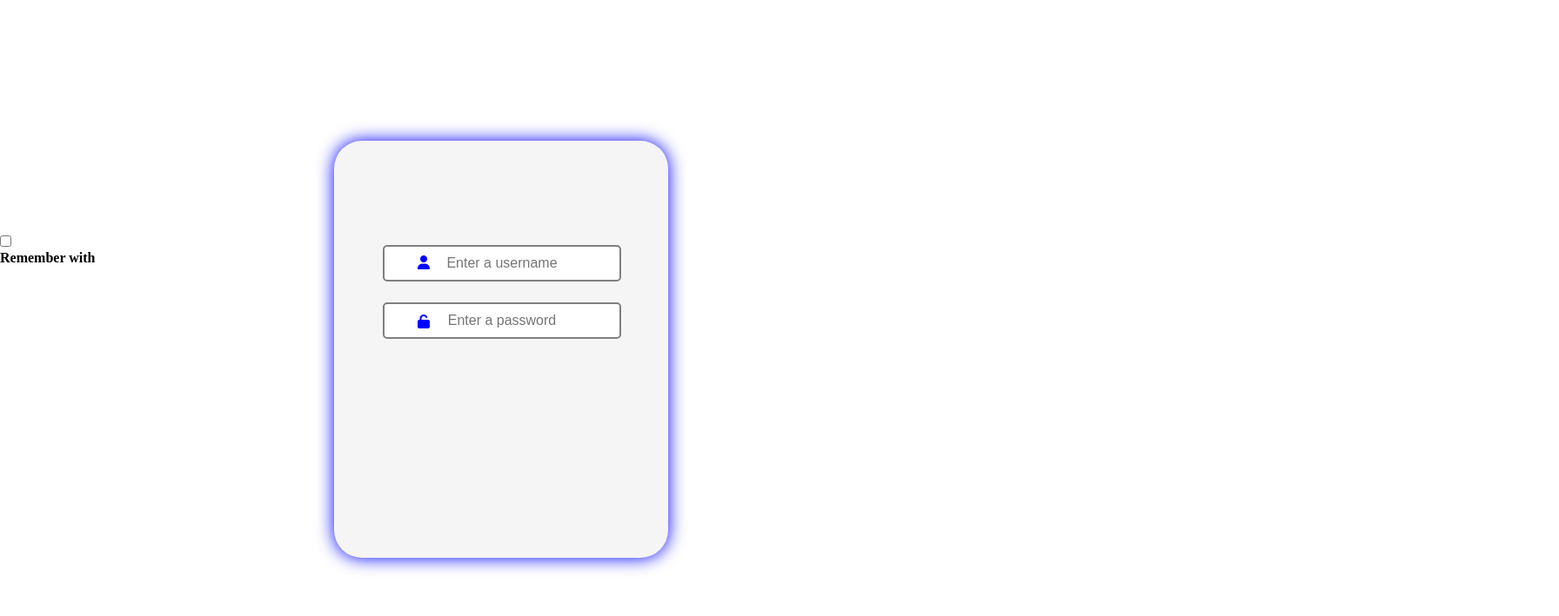
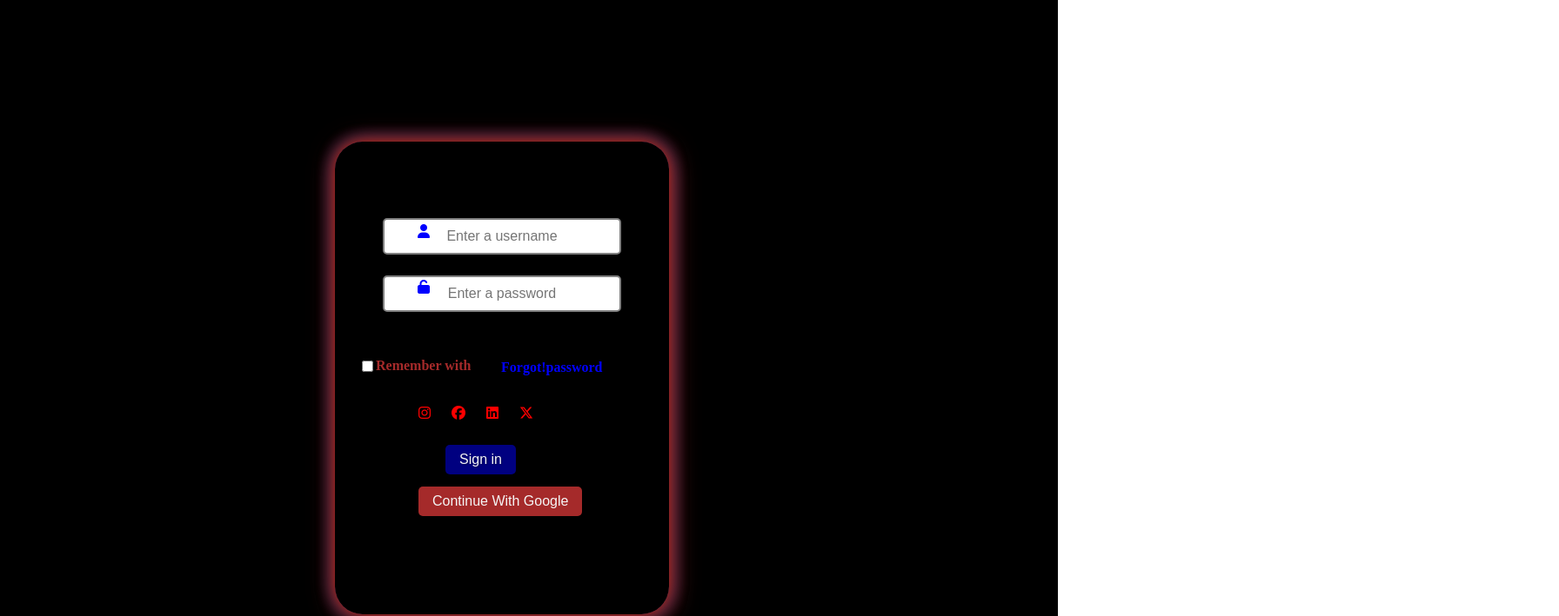
Before and after one commit to Afrozalam123/project-salon, a React (Create React App) app: page /login in a window 1280 px wide. Shown: the part 480-1189 px from the top of the page at 87% size, 1792 px wide, since content can reach past the window. Built offline with nearby package versions, Linux system fonts and the light colour scheme.

Commit message:
updated new code and code Existing and Add new feature

```diff
--- a/package.json
+++ b/package.json
@@ -2,7 +2,7 @@
   "name": "salon-management",
   "version": "0.1.0",
   "private": true,
-   "homepage": ".",
+  "homepage": ".",
   "dependencies": {
     "@testing-library/dom": "^10.4.0",
     "@testing-library/jest-dom": "^6.6.3",
@@ -10,6 +10,7 @@
     "@testing-library/user-event": "^13.5.0",
     "react": "^19.1.0",
     "react-dom": "^19.1.0",
+    "react-hook-form": "^7.60.0",
     "react-router-dom": "^7.6.3",
     "react-scripts": "5.0.1",
     "web-vitals": "^2.1.4"
--- a/src/Global.css/Login.css
+++ b/src/Global.css/Login.css
@@ -4,11 +4,17 @@ body {
     }
 
 .login-page{
-  /* background-color:black; */
+  background-color:black;
    height: 170rem;
    width: 76rem;
 
 }
+@media (max-width:600px){
+ .login-page{
+    background-color: darkgrey;
+ }
+
+ }
 input[type='text1']{
   padding: 10px;
   margin: 1.5rem;
@@ -23,24 +29,17 @@ input[type='text1']{
   position: relative;
   display: flex;
   left: 26rem;
-  top: 9rem;
+  top: 3rem;
   align-items: center;
   gap: 2rem;
 }
-@media (max-width:600px){
- .login-page{
-    background-color: darkgrey;
- }
-
- }
-
 input[type='text1']:focus{
-  border-color: darkcyan;
-    box-shadow: 5 5 25px rgba(0, 139, 139, 0.5);
+   border-color: darkcyan;
+    box-shadow: 5 5 25px rgba(0, 139, 139, 0.5)
 }
 .login-section{
-  background-color: whitesmoke;
-  height: 30rem;
+
+  height: 34rem;
   width: 24rem;
   position: relative;
   display: flex;
@@ -48,19 +47,124 @@ input[type='text1']:focus{
   cursor: pointer;
   top: 33rem;
   border-radius: 2rem;
-   box-shadow: 0px 0px 20px blue;
+  margin: 1px;
+  gap: 2rem;
+  /* background-color: #003366; */
+  box-shadow: 0px 0px 20px red,
+               0px 0px 20px green,
+               0px 0px 20px blue,
+               2px 3px 30px brown
+
 }
+
 .password-icon1{
   position: relative;
   display: flex;
   left: 30rem;
-  top: 56px;
+  top: -6rem;
   color: blue;
 }
 .user-icon2{
    position: relative;
   display: flex;
   left: 30rem;
-  top: -28px;
+  top: -11rem;
   color: blue;
 }
+.checkbox1{
+  position: relative;
+  display: flex;
+  left: 27rem;
+  top: 4rem;
+  color: brown;
+}
+.chekbox2{
+  position: relative;
+  display: flex;
+  left: 26rem;
+  cursor: pointer;
+  top: 5rem;
+  color: aquamarine;
+}
+.icon-section{
+  position: relative;
+  display: flex;
+  left: 30rem;
+  top: 1rem;
+  color:red;
+  margin: 1px;
+ cursor: pointer;
+  width: 22rem;
+
+}
+.icons{
+  position: relative;
+  display: flex;
+  justify-content: space-around;
+  gap: 1.5rem;
+ align-items: center;
+}
+#btn4{
+  position: relative;
+  display: inline-block;
+  background-color: navy;
+  color: whitesmoke;
+  padding: 0.5rem 1rem;
+  text-align: center;
+  left: 32rem;
+  font-size: 1rem;
+  height: auto;
+  border: none;
+  border-radius: 5px;
+  cursor: pointer;
+  width: auto;
+  top: 8rem;
+   box-shadow: 0 8px 16px rgba(0, 0, 0, 0.25);
+   text-shadow: 1px 1px 2px rgba(0, 0, 0, 0.4);
+  transition: all 0.3s ease-in-out;
+}
+#btn4:hover{
+   background-color: #003366;
+  box-shadow: 0 12px 20px rgba(0, 0, 0, 0.35);
+  transform: translateY(-2px);
+}
+#btn5{
+  position: relative;
+ display: inline-block;
+  background-color: brown;
+  color: whitesmoke;
+  padding: 0.5rem 1rem;
+  text-align: center;
+  left: 25rem;
+  font-size: 1rem;
+  height: auto;
+  border: none;
+  border-radius: 5px;
+  cursor: pointer;
+  width: auto;
+  top: 11rem;
+}
+
+.text7{
+  position: relative;
+  display: flex;
+  left: 36rem;
+  top: 3rem;
+  color:blue;
+}
+.errors-password{
+  position: relative;
+  display: flex;
+  color: red;
+  left: 27rem;
+  top: 2rem;
+  font-size: 1rem;
+}
+.user-error{
+  position: relative;
+  display: flex;
+  color: red;
+  left: 27rem;
+  top: 2rem;
+  font-size: 1rem;
+}
--- a/src/pages/Login.js
+++ b/src/pages/Login.js
@@ -1,17 +1,55 @@
 import React from 'react'
+import { useForm, SubmitHandler } from "react-hook-form"
+
 import "../Global.css/Login.css";
 function Login() {
+   const{
+    register,
+    handleSubmit,
+    watch,
+    formState: { errors }
+
+   } = useForm();
+
+   function onSubmit(data){
+    console.log("Sign up:", data)
+    alert('form was Sign in successfuly')
+   }
   return (
+
+
     <div className='login-page'>
       <h1>Welocme to login page</h1>
       <section className='login-section'/>
-      <form>
-           <input type='text1' placeholder='Enter a username'/>
-      <input type='text1' placeholder='Enter a password'/>
-      <input type='checkbox'/>
+
+      <form onSubmit={handleSubmit(onSubmit)}>
+           <input type='text1' placeholder='Enter a username'
+             {...register("username", { required: true,maxLength:9,minLength:8, })}
+
+            />
+              {errors.username  && <p className='user-error'>username must be 8 to 9 characters required</p>}
+
+
+
+      <input type='text1'   placeholder='Enter a password'
+
+      {...register("password", { required: true,
+        maxLength:10,
+        minLength:9
+
+      })}
+      />
+      {errors.password &&<p className='errors-password'>password must be 9and 10 must be required </p> }
+
+      <input type='checkbox' className='chekbox2'/>
       <div>
-        <h4>Remember with</h4>
+        <h4 className='checkbox1'>Remember with</h4>
+        <h4 className='text7'>Forgot!password</h4>
       </div>
+
+      <div className='buton'/>
+         <button id='btn4' type="submit">Sign in</button>
+         <button id='btn5'>Continue With Google</button>
       </form>
      <div className='password-icon1'>
       <i class="fa-solid fa-unlock"></i>
@@ -19,11 +57,19 @@ function Login() {
        <div  className='user-icon2'>
        <i class="fa-solid fa-user"></i>
       </div>
-
+      <section className='icon-section'>
+        <div className='icons'>
+          <i class="fa-brands fa-instagram"></i>
+          <i class="fa-brands fa-facebook"></i>
+          <i class="fa-brands fa-linkedin"></i>
+          <i class="fa-brands fa-x-twitter"></i>
+        </div>
+      </section>
 
 
     </div>
   )
 }
 
+
 export default Login
```
Also changed, not shown: 1 other file (tests, documents, lock files or other folders).
